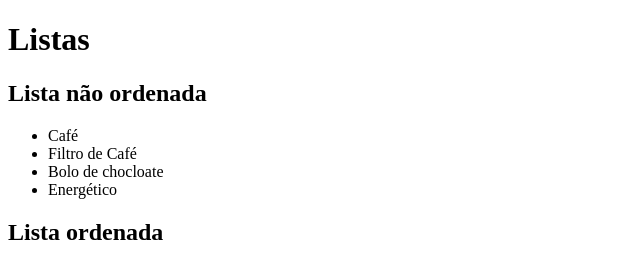
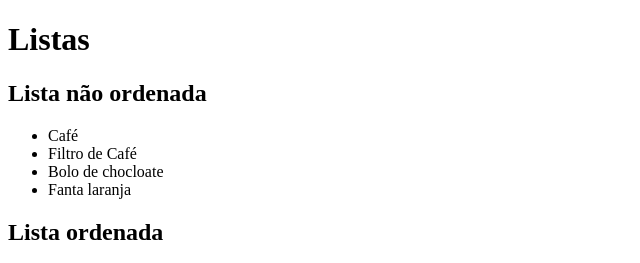
Before and after one commit to Ageu-Angelin/listas, a plain HTML site: page index.html in a window 1280 px wide. Shown: the top 263 px of the page, 0-640 px from the left. Drawn offline with Linux system fonts and the light colour scheme.

Commit message:
Energetico foi trocado para Fanta laranja

```diff
--- a/index.html
+++ b/index.html
@@ -14,7 +14,7 @@
         <li>Café</li>
         <li>Filtro de Café</li>
         <li>Bolo de chocloate</li>
-        <li>Energético</li>
+        <li>Fanta laranja</li>
     </ul>
 
     <h2>Lista ordenada</h2>
```
